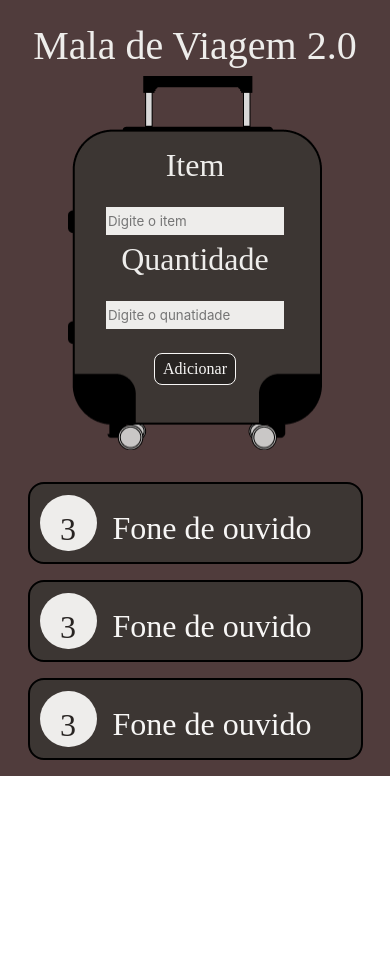
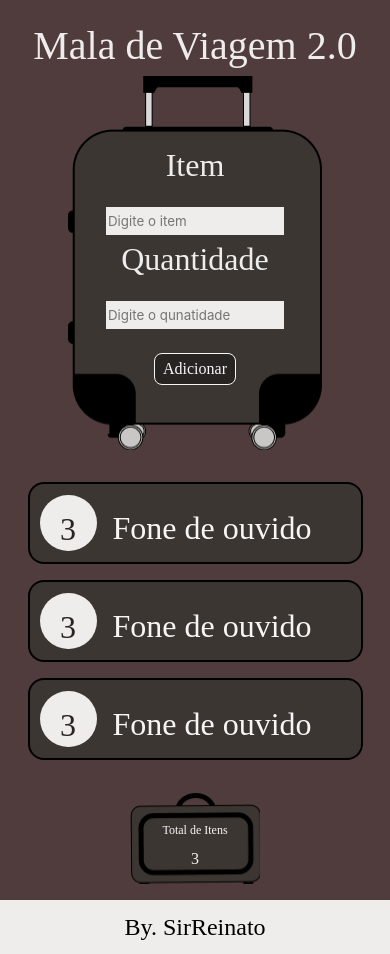
Before and after one commit to SirReinato/mala-de-viagem2.0, a React (Vite) app: page / in a window 390 px wide. Before the commit the page ends 844 px from the top, so only its background shows below. Built offline with nearby package versions, Linux system fonts and the light colour scheme; a web font is replaced by a local one.

Commit message:
estatico mobilo completo

```diff
--- a/src/App.jsx
+++ b/src/App.jsx
@@ -1,24 +1,29 @@
 import styles from './App.module.scss'
+import Banner from './components/Banner/Banner'
+import Footer from './components/Footer/Footer'
 import Formulario from './components/Formulario/Formulario'
 import ListaItens from './components/ListaItens/ListaItens'
 
 function App() {
 
   return (
+    <>
       <main className={styles.bgGeral}>
         <header>
           <h1 className={styles.titulo}>Mala de Viagem 2.0</h1>
         </header>
         <section>
-        <Formulario/>
+          <Formulario />
           <ul className={styles.lista}>
-          <ListaItens/>
-          <ListaItens/>
-          <ListaItens/>
+            <ListaItens />
+            <ListaItens />
+            <ListaItens />
           </ul>
+          <Banner />
         </section>
-
       </main>
+      <Footer/>
+    </>
   )
 }
 
--- /dev/null
+++ b/src/components/Banner/Banner.jsx
@@ -0,0 +1,15 @@
+import styles from './Banner.module.scss';
+
+const Banner = ({ }) => {
+	return (
+		<div className={styles.banner}>
+			<div className={styles.centralizar}>
+				<h3 className={styles.titulo}>Total de Itens</h3>
+				<span>3</span>
+			</div>
+		</div>
+	);
+};
+
+
+export default Banner;
--- /dev/null
+++ b/src/components/Banner/Banner.module.scss
@@ -0,0 +1,34 @@
+@import '../../assets/base/base';
+
+.banner {
+    width: 130.22px;
+    height: 91.53px;
+    margin: 0 auto;
+
+    display: flex;
+    justify-content: center;
+    align-items: center;
+    flex-wrap: wrap;
+
+    background: url('../../../public/Mala-banner.png');
+
+    .centralizar {
+        display: flex;
+        flex-direction: column;
+        align-items: center;
+        gap: 8px;
+        padding-top: 16px;
+        .titulo {
+            font-family: $fontPrincipal;
+            font-size: 12px;
+            color: $cor-textos;
+        }
+
+        span {
+            font-family: $fontPrincipal;
+            font-size: 16px;
+            color: $cor-textos;
+            pad: 2px;
+        }
+    }
+}
--- /dev/null
+++ b/src/components/Footer/Footer.jsx
@@ -0,0 +1,12 @@
+import styles from './Footer.module.scss';
+
+const Footer = ({}) => {
+	return (
+		<footer className={styles.footer}>
+			<p className={styles.titulo}> By. SirReinato</p>
+ 		</footer>
+	);
+};
+
+
+export default Footer;
--- /dev/null
+++ b/src/components/Footer/Footer.module.scss
@@ -0,0 +1,20 @@
+@import '../../assets/base/base';
+
+.footer {
+    width: 100%;
+    height: auto;
+    display: flex;
+    justify-content: center;
+    align-items: center;
+    text-align: center;
+    padding: 5px 0;
+    background: $bg-claro;
+
+    .titulo {
+        padding: 4px;
+        font-family: $fontPrincipal;
+        font-size: 24px;
+        color: #000;
+    }
+
+}
```
Also changed, not shown: public/Mala-banner.png (added). Lines whose indentation alone changed are shown as unchanged.
